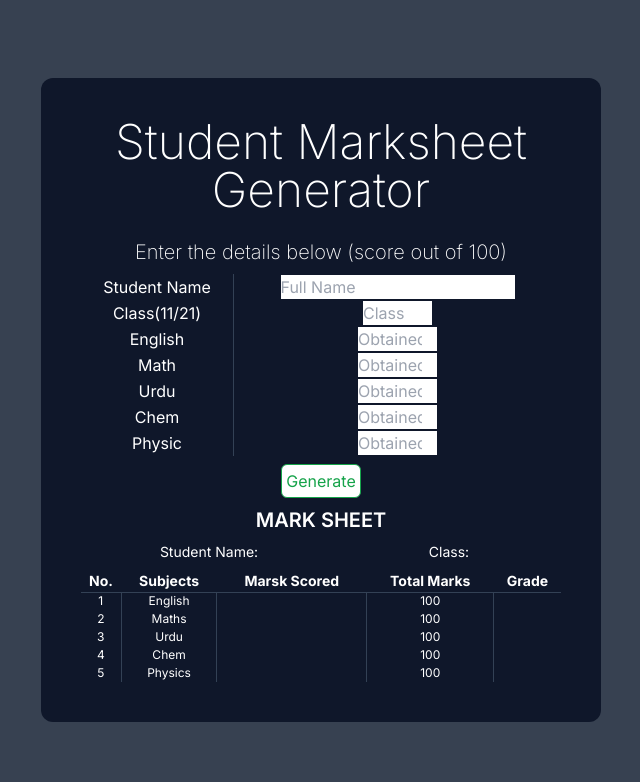
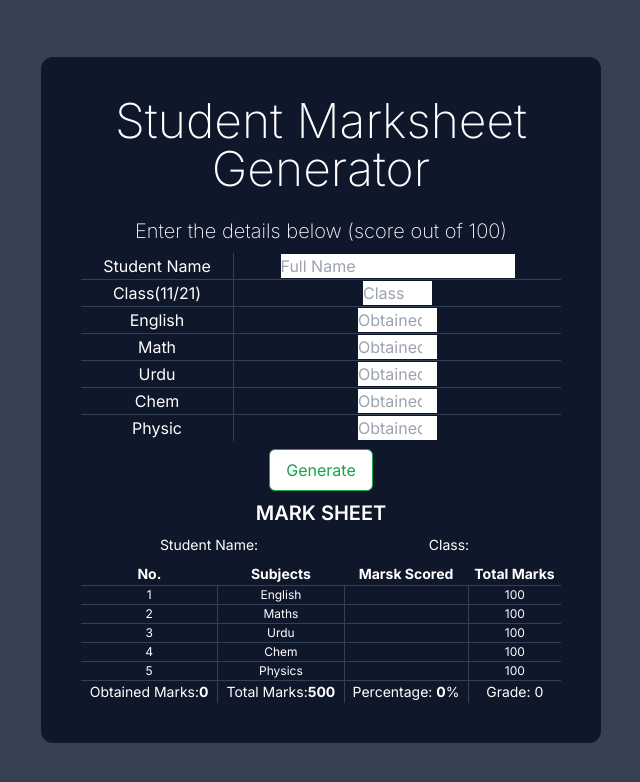
Before and after one commit to HisamNasir/ES6-esential, a Next.js app in the folder my-app/: page / in a window 1280 px wide. Shown: the top 782 px of the page, without its empty margins (319-959 px from the left). Built offline with nearby package versions, Linux system fonts and the light colour scheme.

Commit message:
Update Task8.js

```diff
--- a/my-app/app/components/Task8.js
+++ b/my-app/app/components/Task8.js
@@ -10,54 +10,32 @@ const Task8 = () => {
     const [inputurduValue, setInputurduValue] = useState('');
     const [inputphysicValue, setInputphysicValue] = useState('');
     const [inputmathsValue, setInputmathsValue] = useState('');
-    // const { inputenglishValue } = this.props;
-    // const { inputchemValue } = this.props;
-    // const { inputurduValue } = this.props;
-    // const { inputphysicValue } = this.props;
-    // const { inputmathsValue } = this.props;
-    // const { number } = this.props;
-    let inputchemValueg;
-    let grade;
-    if ( inputchemValueg > 80) {
-        grade = 'A Grade';
-      } else if (inputchemValue > 70) {
-        grade = 'B Grade';
-      } else if (inputchemValue > 50) {
-        grade = 'C Grade';
-      } else {
-        grade = 'F Grade';
-      }
+    const [total, setTotal] = useState(0);
+    const [percentage, setPercentage] = useState(0);
+    const [grade, setGrade] = useState(0);
 
-    if (inputurduValue > 80) {
-        grade = 'A Grade';
-      } else if (inputurduValue > 70) {
-        grade = 'B Grade';
-      } else if (inputurduValue > 50) {
-        grade = 'C Grade';
-      } else {
-        grade = 'F Grade';
-      }
+    const calculateTotalResult=()=>{
+        const numberValue1 = parseFloat(inputchemValue);
+        const numberValue2 = parseFloat(inputenglishValue);
+        const numberValue3 = parseFloat(inputmathsValue);     //converting string number to numbers so i can use math functions on it
+        const numberValue4 = parseFloat(inputphysicValue);
+        const numberValue5 = parseFloat(inputurduValue);
 
-    if (inputphysicValue > 80) {
-        grade = 'A Grade';
-      } else if (inputphysicValue > 70) {
-        grade = 'B Grade';
-      } else if (inputphysicValue > 50) {
-        grade = 'C Grade';
-      } else {
-        grade = 'F Grade';
-      }
+        const sum=numberValue1+numberValue2+numberValue3+numberValue4+numberValue5;  //addition
+        const percent=sum/500*100;  //Percentage
+        if (percent > 90) {
+            setGrade('A');
+          } else if (percent > 75) {
+            setGrade('B');
+          } else if (percent > 50) {
+            setGrade('C');
+          } else {
+            setGrade('F');
+          }
 
-    if (inputmathsValue > 80) {
-        grade = 'A Grade';
-      } else if (inputmathsValue > 70) {
-        grade = 'B Grade';
-      } else if (inputmathsValue > 50) {
-        grade = 'C Grade';
-      } else {
-        grade = 'F Grade';
-      }
-
+        setTotal(sum);
+        setPercentage(percent);
+    }
 
     return (
         <div className=' flex justify-center items-center h-full'>
@@ -69,7 +47,7 @@ const Task8 = () => {
                         Enter the details below (score out of 100)
                     </h2>
                     <table className='w-full divide-y divide-slate-700'>
-                        <tbody>
+                        <tbody className=' divide-y divide-slate-700'>
                             <tr className='p-2 divide-x divide-slate-700'>
                                 <td>Student Name</td>
                                 <td><input className='text-black' placeholder='Full Name' value={inputnameValue} onChange={(e) => setInputnameValue(e.target.value)} /></td>
@@ -101,7 +79,7 @@ const Task8 = () => {
                         </tbody>
                     </table>
                     <div className=' flex justify-center '>
-                        <button className='p-1 m-2 rounded-md border border-green-600 text-green-600 bg-white hover:text-white hover:bg-green-600 '>
+                        <button onClick={calculateTotalResult} className='p-2 px-4 m-2 rounded-md border border-green-600 text-green-600 bg-white hover:text-white hover:bg-green-600 '>
                             Generate
                         </button>
                     </div>
@@ -121,10 +99,10 @@ const Task8 = () => {
                                     <th>Subjects</th>
                                     <th>Marsk Scored</th>
                                     <th>Total Marks</th>
-                                    <th>Grade</th>
+
                                 </tr>
                             </thead>
-                            <tbody className=' text-xs'>
+                            <tbody className=' text-xs divide-y divide-slate-700'>
                                 <tr className='p-2 divide-x divide-slate-700'>
                                 </tr>
                                 <tr className='p-2 divide-x divide-slate-700'>
@@ -132,39 +110,51 @@ const Task8 = () => {
                                     <td>English</td>
                                     <td>{inputenglishValue}</td>
                                     <td>100</td>
-                                    <td></td>
+
                                 </tr>
                                 <tr className='p-2 divide-x divide-slate-700'>
                                     <td>2</td>
                                     <td>Maths</td>
                                     <td>{inputmathsValue}</td>
                                     <td>100</td>
-                                    <td></td>
+
                                 </tr>
                                 <tr className='p-2 divide-x divide-slate-700'>
                                     <td>3</td>
                                     <td>Urdu</td>
                                     <td>{inputurduValue}</td>
                                     <td>100</td>
-                                    <td></td>
+
                                 </tr>
                                 <tr className='p-2 divide-x divide-slate-700'>
                                     <td>4</td>
                                     <td>Chem</td>
                                     <td>{inputchemValue}</td>
                                     <td>100</td>
-                                    <td></td>
+
                                 </tr>
                                 <tr className='p-2 divide-x divide-slate-700'>
                                     <td>5</td>
                                     <td>Physics</td>
                                     <td>{inputphysicValue}</td>
                                     <td>100</td>
-                                    <td></td>
+
                                 </tr>
                             </tbody>
+                                <tfoot className=' text-sm'>
+
+                                <tr className='p-2 divide-x divide-slate-700'>
+                                    <td>Obtained Marks:<a className='font-bold'>{total}</a></td>
+                                    <td>Total Marks:<a className='font-bold'>500</a></td>
+                                    <td>Percentage: <a className='font-bold'>{percentage}</a>%</td>
+                                    <td>Grade: <a>{grade}</a></td>
+
+                                </tr>
+                                </tfoot>
                         </table>
+
                     </div>
+
                 </div>
             </div>
         </div>
```
